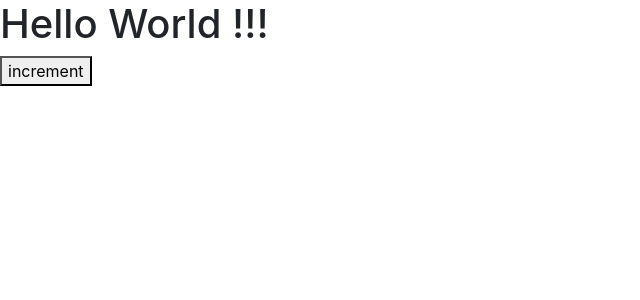
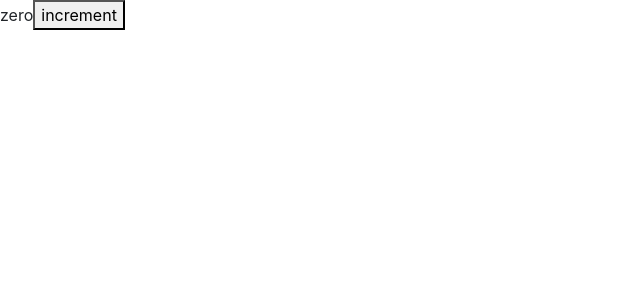
Before and after one commit to beingbing/react-practice, a React (Create React App) app: page / in a window 1280 px wide. Shown: the top 300 px of the page, without its empty margins (0-640 px from the left). Built offline with nearby package versions, Linux system fonts and the light colour scheme.

Commit message:
components : 5- embedding expressions : finished

```diff
--- a/src/components/counter.jsx
+++ b/src/components/counter.jsx
@@ -1,14 +1,24 @@
 import React, { Component } from 'react';
 
 class Counter extends Component {
+
+    state = {
+        count: 0
+    };
+
     render() {
         return (
         <React.Fragment>
-            <h1>Hello World !!!</h1>
+            <span>{this.formatCount()}</span>
             <button>increment</button>
         </React.Fragment>
         );
     }
+
+    formatCount() {
+        const { count } = this.state;
+        return count ? count : 'zero';
+    }
 }
 
 export default Counter;
```
